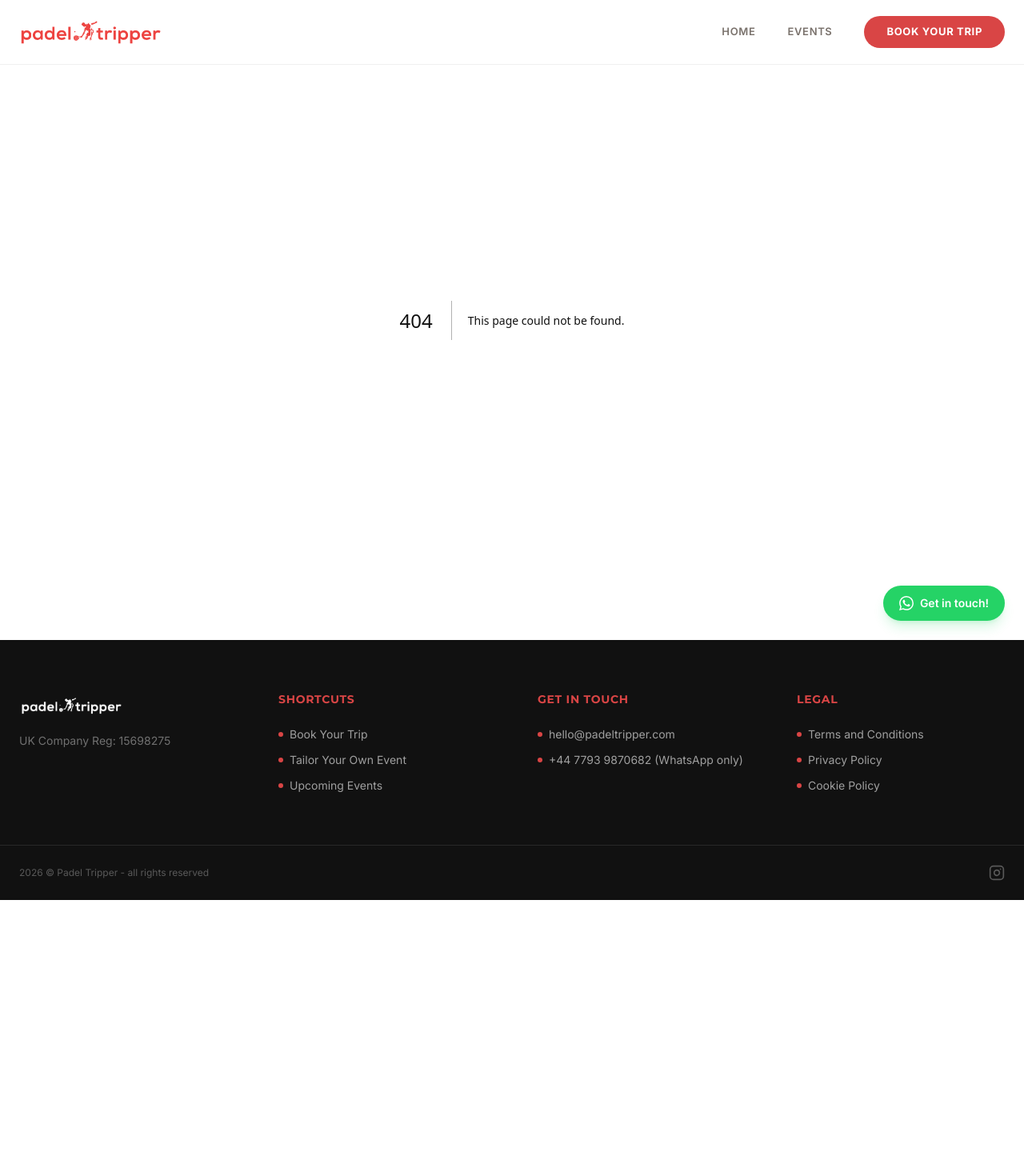
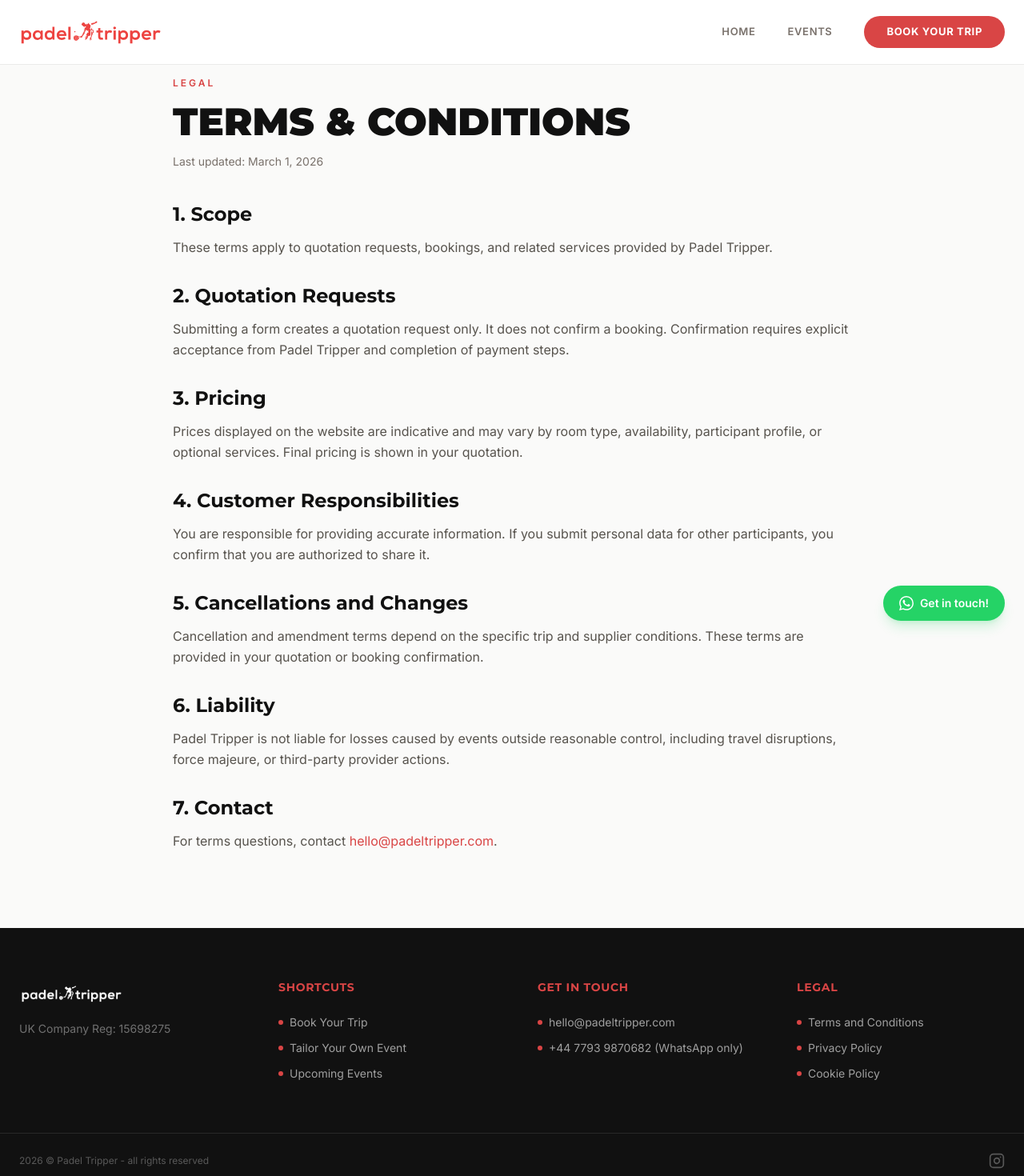
Before and after one commit to ewenrousseauerb5-tech/padeltripper, a Next.js app: page /terms-and-conditions in a window 1280 px wide. Before the commit this address had no page. Shown: the top 1470 px of the page at 80% size. Before the commit the page ends 1125 px from the top, so only its background shows below. Built offline with nearby package versions, Linux system fonts and the light colour scheme.

Commit message:
Add legal policy pages and link them from footer and consent copy

```diff
--- /dev/null
+++ b/app/cookie-policy/page.tsx
@@ -0,0 +1,53 @@
+import type { Metadata } from 'next';
+
+export const metadata: Metadata = {
+  title: 'Cookie Policy | Padel Tripper',
+  description: 'Information about how Padel Tripper uses cookies and similar technologies.',
+};
+
+export default function CookiePolicyPage() {
+  return (
+    <main className="bg-stone-50">
+      <section className="max-w-4xl mx-auto px-6 py-20 md:py-24">
+        <p className="text-brand-red font-semibold uppercase tracking-[0.25em] text-xs mb-4">Legal</p>
+        <h1 className="font-serif text-4xl md:text-5xl font-black text-brand-dark uppercase mb-4">Cookie Policy</h1>
+        <p className="text-stone-500 text-sm mb-10">Last updated: March 1, 2026</p>
+
+        <div className="space-y-8 text-stone-600 leading-relaxed">
+          <section>
+            <h2 className="font-serif text-2xl font-bold text-brand-dark mb-3">1. What Are Cookies</h2>
+            <p>Cookies are small text files placed on your device to help websites function and improve user experience.</p>
+          </section>
+
+          <section>
+            <h2 className="font-serif text-2xl font-bold text-brand-dark mb-3">2. How We Use Cookies</h2>
+            <p>
+              We use necessary cookies for website operation and may use analytics or performance cookies to understand
+              usage trends and improve the site.
+            </p>
+          </section>
+
+          <section>
+            <h2 className="font-serif text-2xl font-bold text-brand-dark mb-3">3. Cookie Categories</h2>
+            <p>Typical categories include strictly necessary, analytics, and functionality cookies.</p>
+          </section>
+
+          <section>
+            <h2 className="font-serif text-2xl font-bold text-brand-dark mb-3">4. Managing Preferences</h2>
+            <p>
+              You can control cookies through your browser settings and, where available, through our cookie
+              preferences banner.
+            </p>
+          </section>
+
+          <section>
+            <h2 className="font-serif text-2xl font-bold text-brand-dark mb-3">5. Contact</h2>
+            <p>
+              For cookie-related questions, email <a className="text-brand-red hover:underline" href="mailto:hello@padeltripper.com">hello@padeltripper.com</a>.
+            </p>
+          </section>
+        </div>
+      </section>
+    </main>
+  );
+}
--- /dev/null
+++ b/app/privacy-policy/page.tsx
@@ -0,0 +1,77 @@
+import type { Metadata } from 'next';
+
+export const metadata: Metadata = {
+  title: 'Privacy Policy | Padel Tripper',
+  description: 'How Padel Tripper collects, uses, and protects personal data.',
+};
+
+export default function PrivacyPolicyPage() {
+  return (
+    <main className="bg-stone-50">
+      <section className="max-w-4xl mx-auto px-6 py-20 md:py-24">
+        <p className="text-brand-red font-semibold uppercase tracking-[0.25em] text-xs mb-4">Legal</p>
+        <h1 className="font-serif text-4xl md:text-5xl font-black text-brand-dark uppercase mb-4">Privacy Policy</h1>
+        <p className="text-stone-500 text-sm mb-10">Last updated: March 1, 2026</p>
+
+        <div className="space-y-8 text-stone-600 leading-relaxed">
+          <section>
+            <h2 className="font-serif text-2xl font-bold text-brand-dark mb-3">1. Who We Are</h2>
+            <p>
+              Padel Tripper organizes padel travel experiences and processes personal data to handle quotation requests,
+              customer communication, and trip administration.
+            </p>
+          </section>
+
+          <section>
+            <h2 className="font-serif text-2xl font-bold text-brand-dark mb-3">2. Data We Collect</h2>
+            <p>
+              We may collect lead booker details (name, email, phone), participant details provided in quotation forms,
+              and communication details needed to respond to your request.
+            </p>
+          </section>
+
+          <section>
+            <h2 className="font-serif text-2xl font-bold text-brand-dark mb-3">3. How We Use Your Data</h2>
+            <p>We use your data to prepare and manage quotation requests, communicate trip information, and provide customer support.</p>
+          </section>
+
+          <section>
+            <h2 className="font-serif text-2xl font-bold text-brand-dark mb-3">4. Legal Basis</h2>
+            <p>
+              We process personal data based on your request for pre-contractual steps, legitimate interests in operating
+              our services, and consent where required.
+            </p>
+          </section>
+
+          <section>
+            <h2 className="font-serif text-2xl font-bold text-brand-dark mb-3">5. Data Sharing</h2>
+            <p>
+              We share data only with service providers necessary to operate our services, including hosting, database,
+              and email infrastructure providers.
+            </p>
+          </section>
+
+          <section>
+            <h2 className="font-serif text-2xl font-bold text-brand-dark mb-3">6. Retention</h2>
+            <p>We retain personal data only for as long as needed for operational, legal, and accounting purposes.</p>
+          </section>
+
+          <section>
+            <h2 className="font-serif text-2xl font-bold text-brand-dark mb-3">7. Your Rights</h2>
+            <p>
+              Depending on your jurisdiction, you may have rights to access, correct, erase, restrict, or object to
+              processing of your personal data.
+            </p>
+          </section>
+
+          <section>
+            <h2 className="font-serif text-2xl font-bold text-brand-dark mb-3">8. Contact</h2>
+            <p>
+              For privacy requests, contact us at <a className="text-brand-red hover:underline" href="mailto:hello@padeltripper.com">hello@padeltripper.com</a>.
+            </p>
+          </section>
+        </div>
+      </section>
+    </main>
+  );
+}
--- /dev/null
+++ b/app/terms-and-conditions/page.tsx
@@ -0,0 +1,72 @@
+import type { Metadata } from 'next';
+
+export const metadata: Metadata = {
+  title: 'Terms & Conditions | Padel Tripper',
+  description: 'Terms and conditions for quotation requests and travel services.',
+};
+
+export default function TermsAndConditionsPage() {
+  return (
+    <main className="bg-stone-50">
+      <section className="max-w-4xl mx-auto px-6 py-20 md:py-24">
+        <p className="text-brand-red font-semibold uppercase tracking-[0.25em] text-xs mb-4">Legal</p>
+        <h1 className="font-serif text-4xl md:text-5xl font-black text-brand-dark uppercase mb-4">Terms & Conditions</h1>
+        <p className="text-stone-500 text-sm mb-10">Last updated: March 1, 2026</p>
+
+        <div className="space-y-8 text-stone-600 leading-relaxed">
+          <section>
+            <h2 className="font-serif text-2xl font-bold text-brand-dark mb-3">1. Scope</h2>
+            <p>These terms apply to quotation requests, bookings, and related services provided by Padel Tripper.</p>
+          </section>
+
+          <section>
+            <h2 className="font-serif text-2xl font-bold text-brand-dark mb-3">2. Quotation Requests</h2>
+            <p>
+              Submitting a form creates a quotation request only. It does not confirm a booking. Confirmation requires
+              explicit acceptance from Padel Tripper and completion of payment steps.
+            </p>
+          </section>
+
+          <section>
+            <h2 className="font-serif text-2xl font-bold text-brand-dark mb-3">3. Pricing</h2>
+            <p>
+              Prices displayed on the website are indicative and may vary by room type, availability, participant
+              profile, or optional services. Final pricing is shown in your quotation.
+            </p>
+          </section>
+
+          <section>
+            <h2 className="font-serif text-2xl font-bold text-brand-dark mb-3">4. Customer Responsibilities</h2>
+            <p>
+              You are responsible for providing accurate information. If you submit personal data for other
+              participants, you confirm that you are authorized to share it.
+            </p>
+          </section>
+
+          <section>
+            <h2 className="font-serif text-2xl font-bold text-brand-dark mb-3">5. Cancellations and Changes</h2>
+            <p>
+              Cancellation and amendment terms depend on the specific trip and supplier conditions. These terms are
+              provided in your quotation or booking confirmation.
+            </p>
+          </section>
+
+          <section>
+            <h2 className="font-serif text-2xl font-bold text-brand-dark mb-3">6. Liability</h2>
+            <p>
+              Padel Tripper is not liable for losses caused by events outside reasonable control, including travel
+              disruptions, force majeure, or third-party provider actions.
+            </p>
+          </section>
+
+          <section>
+            <h2 className="font-serif text-2xl font-bold text-brand-dark mb-3">7. Contact</h2>
+            <p>
+              For terms questions, contact <a className="text-brand-red hover:underline" href="mailto:hello@padeltripper.com">hello@padeltripper.com</a>.
+            </p>
+          </section>
+        </div>
+      </section>
+    </main>
+  );
+}
--- a/src/components/BookingForm.tsx
+++ b/src/components/BookingForm.tsx
@@ -1,6 +1,7 @@
 'use client';
 
 import React, { useEffect, useState } from 'react';
+import Link from 'next/link';
 import { CheckCircle2, ChevronDown, Plus, Trash2 } from 'lucide-react';
 import { ALL_EVENTS } from '../data/events';
 
@@ -375,7 +376,11 @@
             className="mt-0.5 w-4 h-4 accent-brand-red rounded"
           />
           <span className="text-sm text-stone-600 leading-relaxed">
-            I acknowledge and accept Padel Tripper&apos;s Privacy Policy and Terms &amp; Conditions, and consent to the processing of my personal data for the purpose of managing this quotation request.
+            I acknowledge and accept Padel Tripper&apos;s{' '}
+            <Link href="/privacy-policy" className="text-brand-red underline hover:no-underline">Privacy Policy</Link>
+            {' '}and{' '}
+            <Link href="/terms-and-conditions" className="text-brand-red underline hover:no-underline">Terms &amp; Conditions</Link>
+            , and consent to the processing of my personal data for the purpose of managing this quotation request.
           </span>
         </label>
         <label className="flex items-start gap-3 cursor-pointer">
--- a/src/components/Footer.tsx
+++ b/src/components/Footer.tsx
@@ -65,15 +65,15 @@
             <ul className="space-y-3">
               <li className="text-white/60 text-sm flex items-center gap-2">
                 <span className="w-1.5 h-1.5 rounded-full bg-brand-red shrink-0" />
-                <span>Terms and Conditions</span>
+                <Link href="/terms-and-conditions" className="hover:text-white transition-colors">Terms and Conditions</Link>
               </li>
               <li className="text-white/60 text-sm flex items-center gap-2">
                 <span className="w-1.5 h-1.5 rounded-full bg-brand-red shrink-0" />
-                <span>Privacy Policy</span>
+                <Link href="/privacy-policy" className="hover:text-white transition-colors">Privacy Policy</Link>
               </li>
               <li className="text-white/60 text-sm flex items-center gap-2">
                 <span className="w-1.5 h-1.5 rounded-full bg-brand-red shrink-0" />
-                <span>Cookie Policy</span>
+                <Link href="/cookie-policy" className="hover:text-white transition-colors">Cookie Policy</Link>
               </li>
             </ul>
           </div>
```
